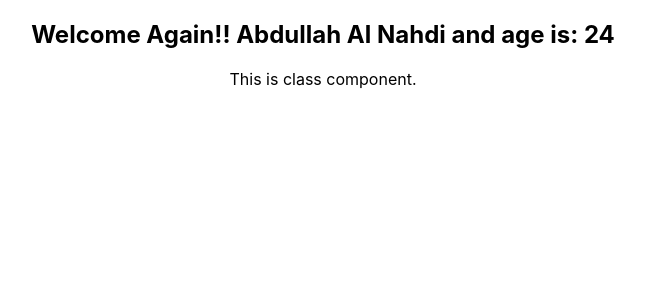
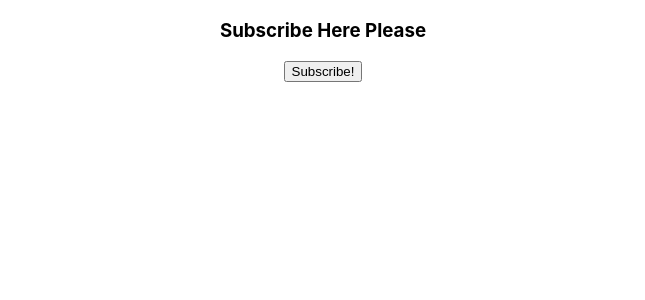
Before and after one commit to tnmy2426/first_react_app, a React (Create React App) app: page / in a window 1280 px wide. Shown: the top 300 px of the page, without its empty margins (317-962 px from the left). Built offline with nearby package versions, Linux system fonts and the light colour scheme.

Commit message:
Using State and Constuctor and onClick button function

```diff
--- a/src/App.js
+++ b/src/App.js
@@ -1,6 +1,7 @@
 import React from 'react';
 // import logo from './logo.svg';
 import './App.css';
+import Subscribe from './components/Subscribe';
 // import Hello from './components/Hello'
 // import Navbar from './components/Navbar';
 import Welcome from './components/Welcome';
@@ -12,9 +13,11 @@ function App() {
       <Hello name='Akib' age='30' />
       <Hello name='Rakib' age='26' /> */}
 
-      <Welcome name='Abdullah Al Nahdi' age='24' />
+      {/* <Welcome name='Abdullah Al Nahdi' age='24' /> */}
 
       {/* <Navbar /> */}
+
+      <Subscribe />
     </div>
   );
 }
--- /dev/null
+++ b/src/components/Subscribe.js
@@ -0,0 +1,29 @@
+import React, { Component } from 'react';
+
+class Subscribe extends Component {
+
+    constructor(props) {
+        super(props)
+
+        this.state = {
+             message:'Subscribe Here Please'
+        }
+    }
+
+    changeOnClickButton(){
+        this.setState({
+            message:'Successfully Subscribed! Thanks !'
+        })
+    }
+
+    render() {
+        return (
+            <div>
+                <h3>{this.state.message}</h3>
+                <button onClick={ () => {this.changeOnClickButton()}}>Subscribe!</button>
+            </div>
+        )
+    }
+}
+
+export default Subscribe
```
